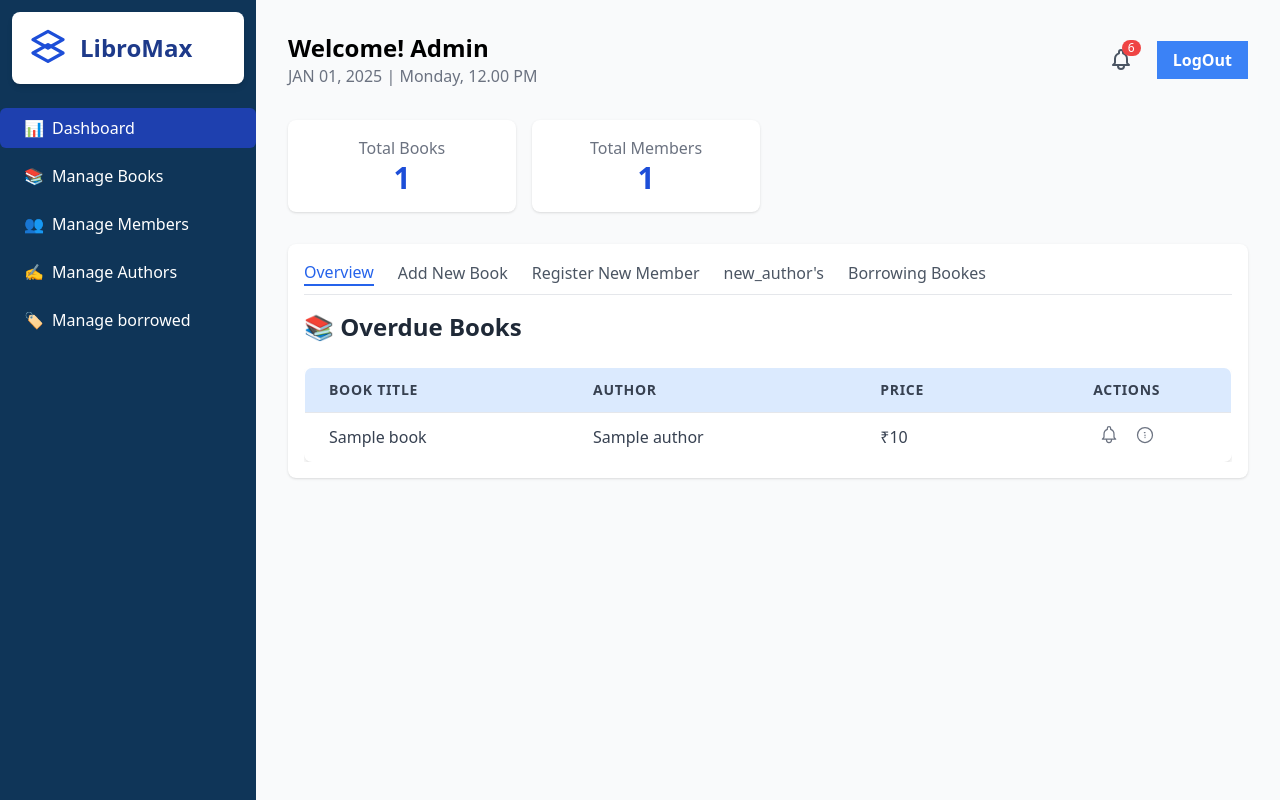
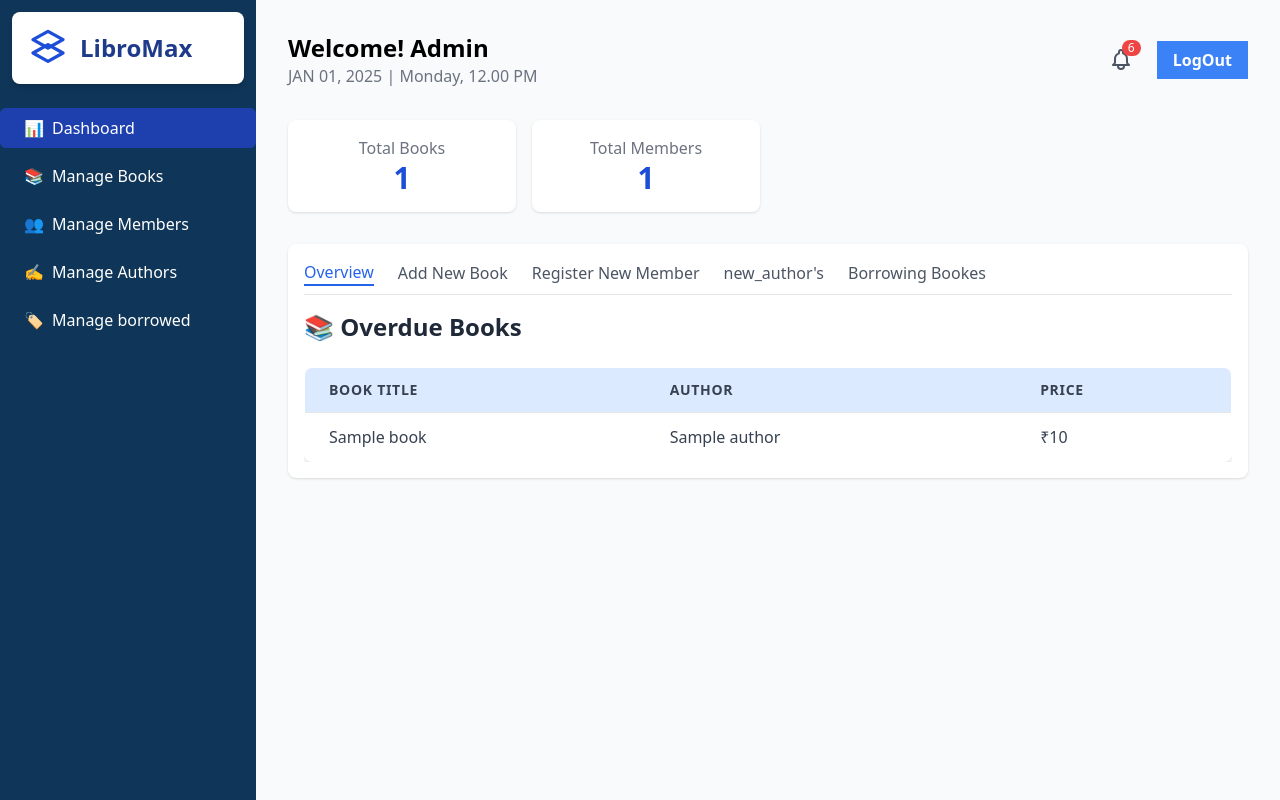
Before and after one commit to meet-77/-Libromax-----Library-Management-System, a Django app: template management/templates/Dashboard.html in a window 1280 px wide. Run offline with Django 5.2, Linux system fonts and the light colour scheme; data comes from the database, SQL or seed files in the repository; the template is opened without the code that fills it: values that come from a table or form of the project are taken from there, most other values are stand-ins (such as "Sample title", 1, 10 or a date in 2020); some libraries are stand-ins or nearby versions.

```diff
--- a/management/templates/Dashboard.html
+++ b/management/templates/Dashboard.html
@@ -136,7 +136,7 @@
               <th class="px-6 py-3">Book Title</th>
               <th class="px-6 py-3">Author</th>
               <th class="px-6 py-3">Price</th>
-              <th class="px-6 py-3 text-center">Actions</th>
+
             </tr>
           </thead>
           <tbody class="text-gray-700">
@@ -151,21 +151,7 @@
                 {% endif %}
               </td>
               <td class="px-6 py-3 font-medium">₹{{ book.Book_price }}</td>
-              <td class="px-6 py-3 text-center flex justify-center space-x-4">
-                <!-- Notification icon -->
-                <button class="text-gray-500 hover:text-blue-600 transition duration-200" title="Send Reminder">
-                  <svg xmlns="http://www.w3.org/2000/svg" fill="none" viewBox="0 0 24 24" stroke-width="1.5" stroke="currentColor" class="w-5 h-5">
-                    <path stroke-linecap="round" stroke-linejoin="round" d="M15 17h5l-1.405-1.405A2.032 2.032 0 0118 14.158V11a6.002 6.002 0 00-4-5.659V4a2 2 0 10-4 0v1.341C7.67 6.165 6 8.388 6 11v3.159c0 .538-.214 1.055-.595 1.436L4 17h5m6 0v1a3 3 0 11-6 0v-1m6 0H9" />
-                  </svg>
-                </button>
-                <!-- Info icon -->
-                <button class="text-gray-500 hover:text-green-600 transition duration-200" title="More Info">
-                  <svg xmlns="http://www.w3.org/2000/svg" fill="none" viewBox="0 0 24 24" stroke-width="1.5" stroke="currentColor" class="w-5 h-5">
-                    <path stroke-linecap="round" stroke-linejoin="round" d="M11.25 9h.008v.008H11.25V9zM12 15h.008v.008H12V15zM12 12.75h.008v.008H12V12.75zM12 12h.008v.008H12V12zM12 12.75h.008v.008H12V12.75zM12 15h.008v.008H12V15zM12 9h.008v.008H12V9zM11.25 9h.008v.008H11.25V9z" />
-                    <path stroke-linecap="round" stroke-linejoin="round" d="M21 12c0 4.97-4.03 9-9 9s-9-4.03-9-9 4.03-9 9-9 9 4.03 9 9z" />
-                  </svg>
-                </button>
-              </td>
+
             </tr>
             {% empty %}
             <tr>
```
